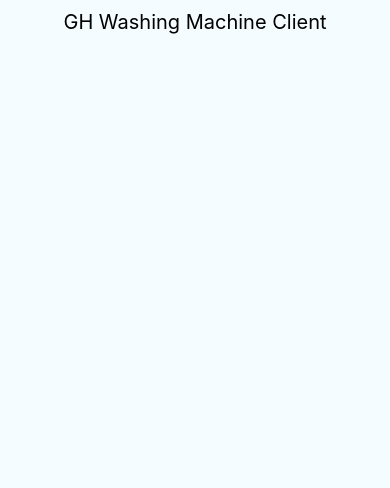
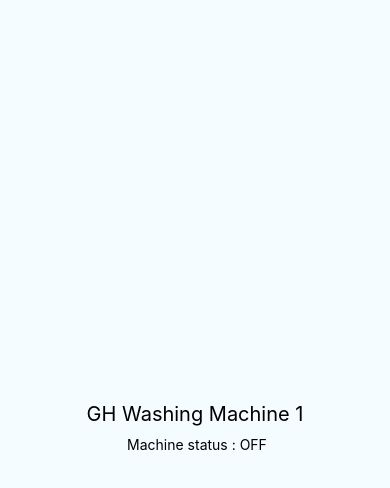
Before and after one commit to teojunjie/WashingMachineClientCode, a React Native app: screen / in a window 390 px wide. Shown: the top 488 px of the page. Built offline with nearby package versions, Linux system fonts and the light colour scheme; no server answers.

Commit message:
Added env variables

```diff
--- a/App.js
+++ b/App.js
@@ -9,6 +9,7 @@
 import React, {Component} from 'react';
 import {Platform, StyleSheet, Text, View} from 'react-native';
 import io from 'socket.io-client/dist/socket.io';
+import { LOCALHOSTEMULATORURL, SERVERURL } from 'react-native-dotenv'
 
 const instructions = Platform.select({
   ios: 'Press Cmd+R to reload,\n' + 'Cmd+D or shake for dev menu',
@@ -21,18 +22,26 @@ type Props = {};
 export default class App extends Component<Props> {
   constructor(){
     super();
-    this.socket = io('http://10.0.2.2:3000');
+    this.socket = io(SERVERURL);
     this.socket.on('machineStatus',(response)=>{
       console.log('Data received from server ');
-      console.log(response);
+      this.updateText();
     })
+    this.state = {
+      washingMachineStatus: 'Machine status : OFF'
+    }
 
+  }
+
+  updateText = () => {
+    this.setState({washingMachineStatus: 'Machine status : ON'})
   }
   render() {
 
     return (
       <View style={styles.container}>
-        <Text style={styles.welcome}>GH Washing Machine Client</Text>
+        <Text style={styles.welcome}>GH Washing Machine 1</Text>
+        <Text> {this.state.washingMachineStatus}</Text>
       </View>
     );
   }
@@ -41,13 +50,13 @@ export default class App extends Component<Props> {
 const styles = StyleSheet.create({
   container: {
     flex: 1,
-    justifyContent: 'flex-start',
+    justifyContent: 'center',
     alignItems: 'center',
     backgroundColor: '#F5FCFF',
   },
   welcome: {
     fontSize: 20,
-    textAlign: 'left',
+    textAlign: 'center',
     margin : 10
   },
   instructions: {
--- a/package.json
+++ b/package.json
@@ -15,6 +15,7 @@
     "babel-jest": "23.6.0",
     "jest": "23.6.0",
     "metro-react-native-babel-preset": "0.48.1",
+    "react-native-dotenv": "^0.2.0",
     "react-test-renderer": "16.6.0-alpha.8af6728"
   },
   "jest": {
```
Also changed, not shown: 2 other files (tests, documents, lock files or other folders).
